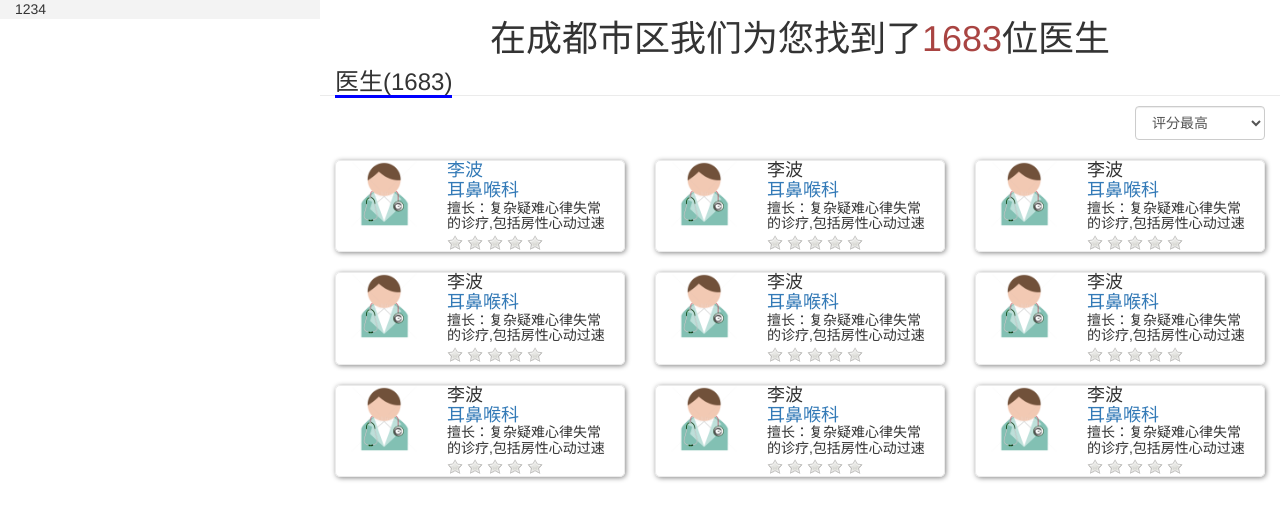
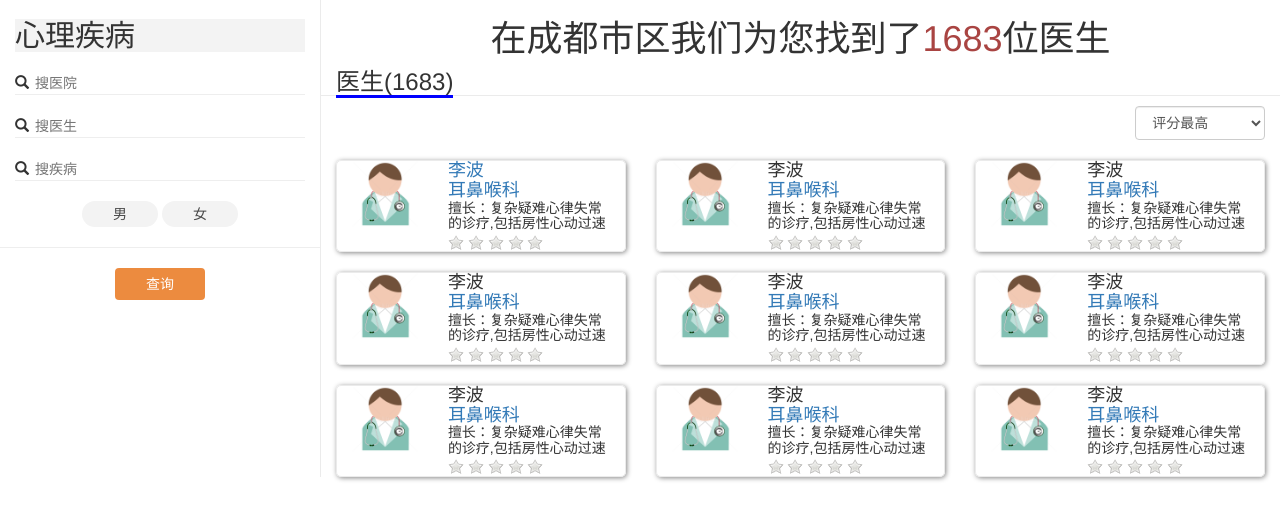
Before and after one commit to yuanlunchuan/doctorSearch, a Django app: page /doctors/ in a window 1280 px wide. Shown: the part 51-571 px from the top of the page. Run offline with Django 3.2, Linux system fonts and the light colour scheme; some libraries are stand-ins or nearby versions.

Commit message:
1, update style.

```diff
--- a/doctors/templates/doctors/index.html
+++ b/doctors/templates/doctors/index.html
@@ -52,10 +52,35 @@
   </nav>
   <div class="container-fluid doctor-content">
     <div class="row">
-      <div class="col-md-3 doctor-number">
-        1234
+      <div class="col-md-3">
+        <h2 class="m-t-20 doctor-number">心理疾病</h2>
+        <div class="hospitor-input-box m-t-20">
+          <span class="glyphicon glyphicon-search"></span>
+          <input type="text" placeholder="搜医院" class="transparent-border">
+          <hr class="cut-line no-margin">
+        </div>
+        <div class="hospitor-input-box m-t-20">
+          <span class="glyphicon glyphicon-search"></span>
+          <input type="text" placeholder="搜医生" class="transparent-border">
+          <hr class="cut-line no-margin">
+        </div>
+        <div class="hospitor-input-box m-t-20">
+          <span class="glyphicon glyphicon-search"></span>
+          <input type="text" placeholder="搜疾病" class="transparent-border">
+          <hr class="cut-line no-margin">
+        </div>
+        <div class="sex m-t-20 text-center">
+          <a href="" class="btn">男</a>
+          <a aria-checked="" class="btn">女</a>
+        </div>
+        <div class="row">
+          <hr class="cut-line">
+          <div class="text-center">
+            <button class="btn query-button">查询</button>
+          </div>
+        </div>
       </div>
-      <div class="col-md-9">
+      <div class="col-md-9 doctor-list">
         <h1 class="text-center">在成都市区我们为您找到了<span class="text-danger">1683</span>位医生</h1>
         <div class="row">
           <div class="col-md-12 content-title">
--- a/sites/templates/sites/index.html
+++ b/sites/templates/sites/index.html
@@ -155,7 +155,7 @@
     </div>
   </section>
   <section class="container">
-    <h2 class="text-center wow slideInLeft" data-wow-duration="2s" data-wow-delay="0s" data-wow-offset="10">搜索您所在城市的医院</h2>
+    <h2 class="text-center">搜索您所在城市的医院</h2>
     <h4 class="text-center">我们尽自己最大的努力为您找到最合适的医生医院。</h4>
     <div class="row m-t-10">
       <a href="">
--- a/static/css/app.css
+++ b/static/css/app.css
@@ -41,3 +41,6 @@
 .red-color{
   color: #f00;
 }
+.no-margin{
+  margin: 0;
+}
--- a/static/css/searchDoctor/index.css
+++ b/static/css/searchDoctor/index.css
@@ -17,3 +17,24 @@
   -webkit-border-radius: 5px;   /* Webkit browsers */
   border-radius: 5px;            /* W3C syntax */
 }
+.transparent-border{
+  background:transparent;border:0;
+}
+.doctor-list{
+  border-left: 1px solid #EBEBEB;
+}
+.sex a{
+  padding: 2px 30px;
+  background: rgb(243, 243, 243);
+  color: rgba(0, 0, 0, 0.7);
+  border-radius: 20px;
+}
+.sex a:hover{
+  background: rgb(40, 141, 155);
+  color: #fff;
+}
+.query-button{
+  padding: 5px 30px;
+  background: rgb(236, 139, 63);
+  color: #fff;
+}
```
